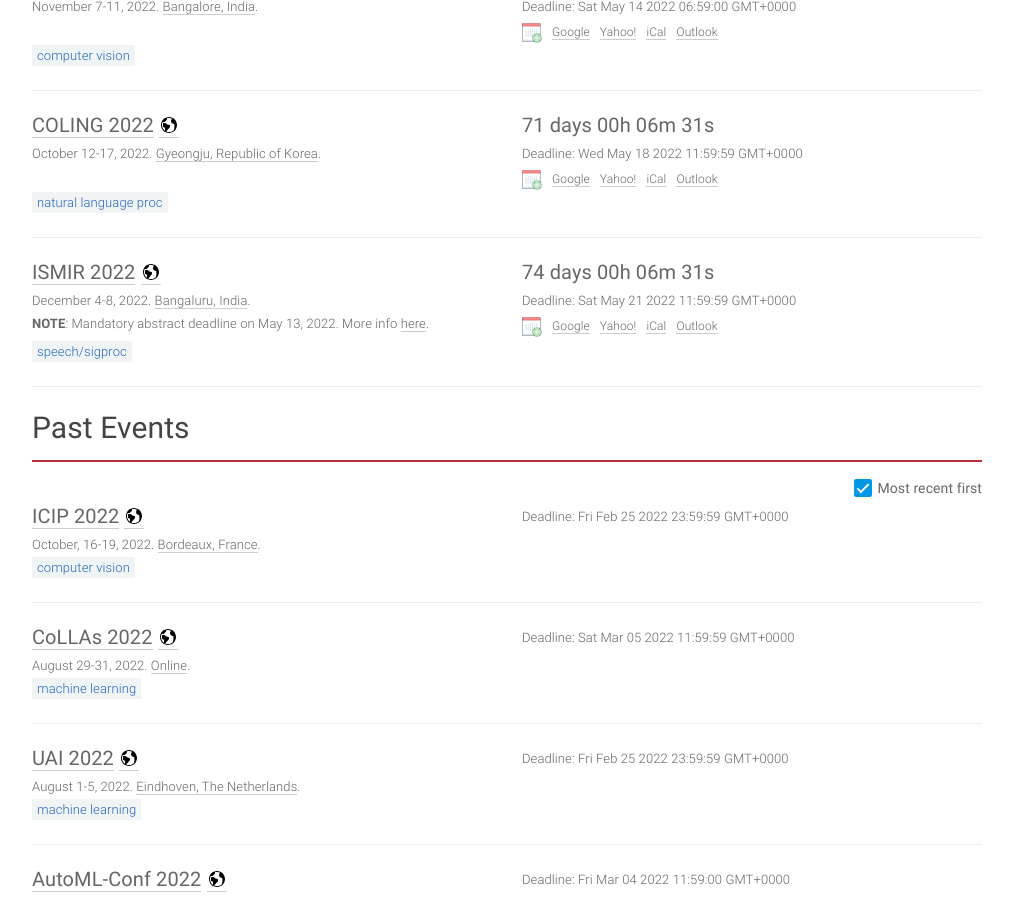
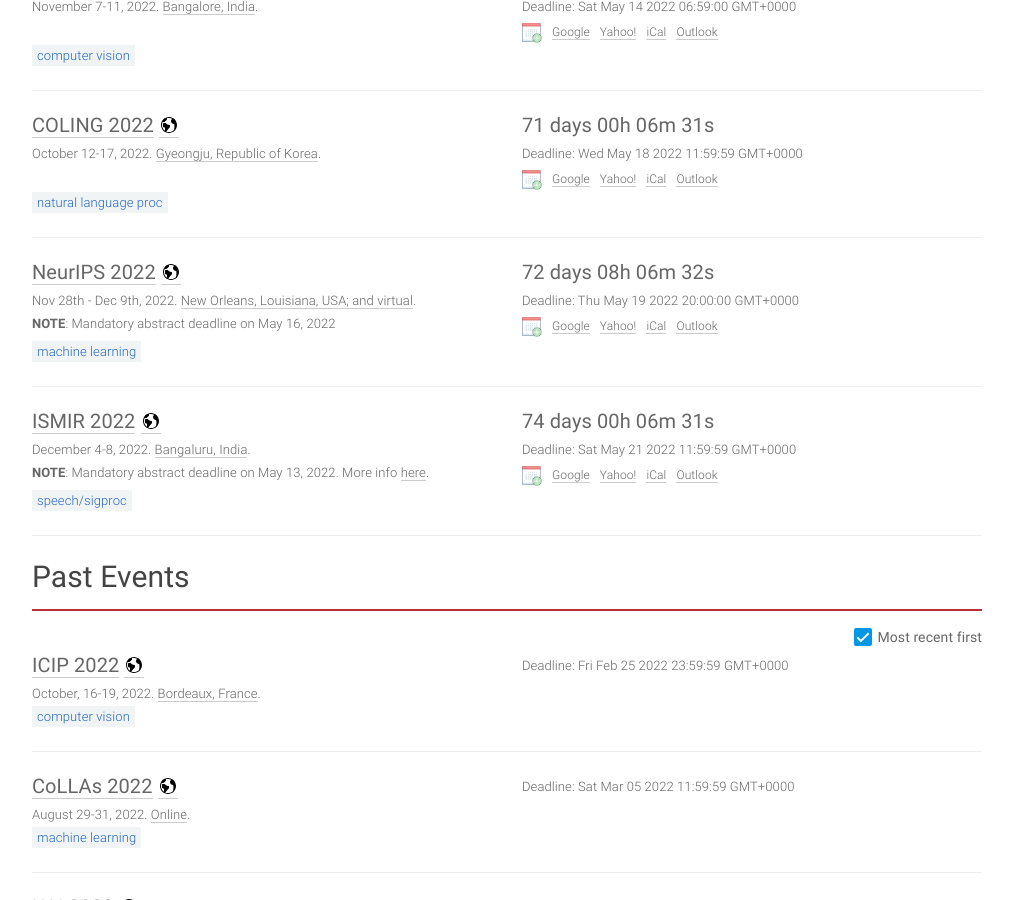
Before and after one commit to paperswithcode/ai-deadlines, a Jekyll site: the page built from index.html, in a window 1280 px wide and 900 px high, scrolled down 972 px. Shown: the whole window, without its empty margins (133-1146 px from the left). Built offline with Jekyll 4.4.1, drawn with Linux system fonts in a browser that asks for light colours; comment, search, counter and statistics services are not loaded; some of the changed text lies outside the part shown.

Commit message:
Add Neurips 2022

```diff
--- a/_data/conferences.yml
+++ b/_data/conferences.yml
@@ -669,19 +669,17 @@
   sub: DM
 
 - title: NeurIPS
-  hindex: 198
-  year: 2021
-  id: neurips21
-  link: https://neurips.cc/Conferences/2021/
-  deadline: '2021-05-28 13:00:00'
-  abstract_deadline: '2021-05-21 13:00:00'
+  hindex: 245
+  year: 2022
+  id: neurips22
+  link: https://neurips.cc/Conferences/2022/
+  deadline: '2022-05-19 13:00:00'
+  abstract_deadline: '2022-05-16 13:00:00'
   timezone: America/Los_Angeles
-  date: December 5-14, 2021
-  place: Online
+  date: Nov 28th - Dec 9th, 2022
+  place: New Orleans, Louisiana, USA; and virtual
   sub: ML
-  note: '<b>NOTE</b>: Mandatory abstract deadline on May 21, 2021'
-  pwclink: https://paperswithcode.com/conference/neurips-2021-12
-  paperslink: https://proceedings.neurips.cc/paper/2021
+  note: '<b>NOTE</b>: Mandatory abstract deadline on May 16, 2022'
 
 - title: WACV
   hindex: 54
```
